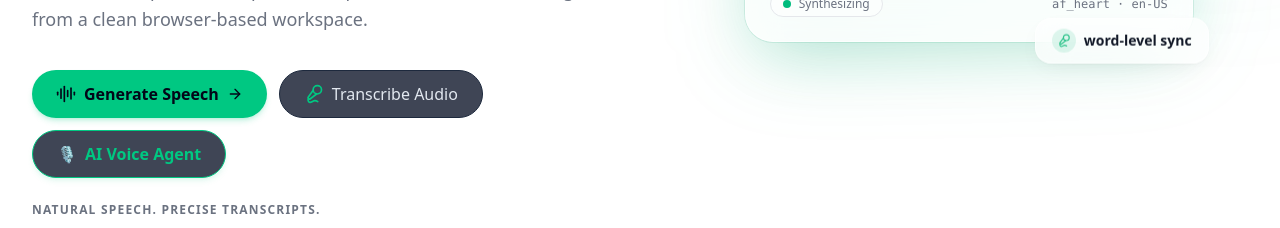
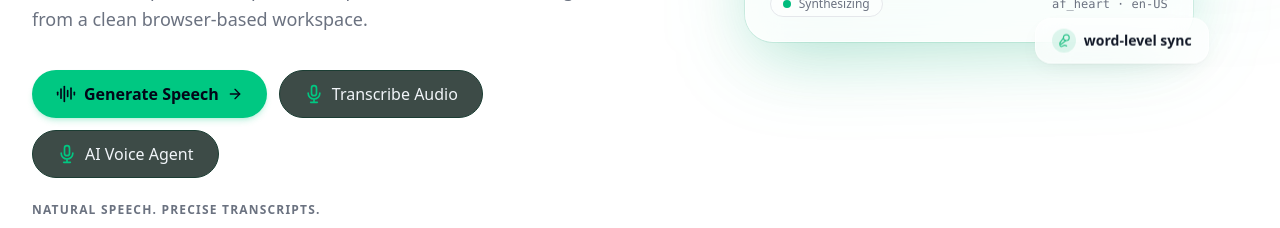
Before and after one commit to DevBySharif/konthora-assemblyai, a Next.js app: page / in a window 1280 px wide. Shown: the part 519-747 px from the top of the page. Built offline with nearby package versions, Linux system fonts and the light colour scheme; no server answers.

Commit message:
style: unify CTA button styling for UI consistency

```diff
--- a/src/components/home/FinalCTA.tsx
+++ b/src/components/home/FinalCTA.tsx
@@ -32,15 +32,20 @@ export function FinalCTA() {
                 </Link>
                 <Link
                   href={siteConfig.links.audioToText}
-                  className="inline-flex items-center rounded-full border border-slate-800 bg-slate-900/80 hover:border-[#00c882]/60 px-6 py-3 text-base font-medium text-slate-200 transition-colors hover:bg-slate-900 focus-visible:outline-none focus-visible:ring-2 focus-visible:ring-primary/50"
+                  className="inline-flex items-center gap-2 rounded-full bg-[#0d1f1a]/80 border border-[#1b3d33] hover:border-[#00c882] px-6 py-3 text-base font-medium text-slate-100 transition-colors focus-visible:outline-none focus-visible:ring-2 focus-visible:ring-primary/50"
                 >
+                  <svg className="w-5 h-5 text-[#00c882]" fill="none" stroke="currentColor" viewBox="0 0 24 24">
+                    <path strokeLinecap="round" strokeLinejoin="round" strokeWidth="2" d="M19 11a7 7 0 01-7 7m0 0a7 7 0 01-7-7m7 7v4m0 0H8m4 0h4m-4-8a3 3 0 01-3-3V5a3 3 0 116 0v6a3 3 0 01-3 3z" />
+                  </svg>
                   Transcribe audio
                 </Link>
                 <Link
                   href="/voice-agent"
-                  className="inline-flex items-center gap-2 rounded-full border border-[#00c882] bg-slate-900/80 hover:bg-[#00c882] hover:text-slate-950 px-6 py-3 text-base font-semibold text-[#00c882] shadow-md shadow-[#00c882]/10 transition-all duration-200 focus-visible:outline-none focus-visible:ring-2 focus-visible:ring-primary/50"
+                  className="inline-flex items-center gap-2 rounded-full bg-[#0d1f1a]/80 border border-[#1b3d33] hover:border-[#00c882] px-6 py-3 text-base font-medium text-slate-100 transition-colors focus-visible:outline-none focus-visible:ring-2 focus-visible:ring-primary/50"
                 >
-                  <span>🎙️</span>
+                  <svg className="w-5 h-5 text-[#00c882]" fill="none" stroke="currentColor" viewBox="0 0 24 24">
+                    <path strokeLinecap="round" strokeLinejoin="round" strokeWidth="2" d="M19 11a7 7 0 01-7 7m0 0a7 7 0 01-7-7m7 7v4m0 0H8m4 0h4m-4-8a3 3 0 01-3-3V5a3 3 0 116 0v6a3 3 0 01-3 3z" />
+                  </svg>
                   AI Voice Agent
                 </Link>
               </div>
--- a/src/components/home/Hero.tsx
+++ b/src/components/home/Hero.tsx
@@ -74,7 +74,7 @@ export function Hero() {
               variants={item(0.15)}
               className="mt-9 flex flex-wrap items-center gap-3 sm:justify-center lg:justify-start"
             >
-              {/* Button 1: Generate Speech */}
+              {/* Button 1: Generate Speech (Primary Solid Green) */}
               <Link
                 href={siteConfig.links.textToSpeech}
                 className="group inline-flex h-12 items-center justify-center gap-2 rounded-full bg-[#00c882] hover:bg-[#00e092] text-slate-950 font-semibold px-6 text-base transition-all shadow-md shadow-[#00c882]/20 hover:-translate-y-0.5 focus-visible:outline-none focus-visible:ring-2 focus-visible:ring-primary/50 focus-visible:ring-offset-2"
@@ -84,21 +84,26 @@ export function Hero() {
                 <ArrowRight className="h-4 w-4 transition-transform group-hover:translate-x-0.5" aria-hidden="true" />
               </Link>
 
-              {/* Button 2: Transcribe Audio */}
+              {/* Button 2: Transcribe Audio (Secondary Dark) */}
               <Link
                 href={siteConfig.links.audioToText}
-                className="inline-flex h-12 items-center justify-center gap-2 rounded-full bg-slate-900/80 border border-slate-800 hover:border-[#00c882]/60 text-slate-200 font-medium px-6 text-base backdrop-blur transition-all hover:-translate-y-0.5 hover:bg-slate-900 focus-visible:outline-none focus-visible:ring-2 focus-visible:ring-primary/50 focus-visible:ring-offset-2"
+                className="inline-flex h-12 items-center justify-center gap-2 rounded-full bg-[#0d1f1a]/80 border border-[#1b3d33] hover:border-[#00c882] text-slate-100 font-medium px-6 text-base backdrop-blur transition-all hover:-translate-y-0.5 focus-visible:outline-none focus-visible:ring-2 focus-visible:ring-primary/50 focus-visible:ring-offset-2"
               >
-                <Mic2 className="h-5 w-5 text-[#00c882]" aria-hidden="true" />
+                <svg className="w-5 h-5 text-[#00c882]" fill="none" stroke="currentColor" viewBox="0 0 24 24">
+                  <path strokeLinecap="round" strokeLinejoin="round" strokeWidth="2" d="M19 11a7 7 0 01-7 7m0 0a7 7 0 01-7-7m7 7v4m0 0H8m4 0h4m-4-8a3 3 0 01-3-3V5a3 3 0 116 0v6a3 3 0 01-3 3z" />
+                </svg>
                 Transcribe Audio
               </Link>
 
-              {/* NEW Button 3: Real-Time Voice Agent */}
+              {/* Button 3: AI Voice Agent (Secondary Dark - Identical to Button 2) */}
               <Link
                 href="/voice-agent"
-                className="inline-flex h-12 items-center justify-center gap-2 rounded-full bg-slate-900/80 border border-[#00c882] text-[#00c882] hover:bg-[#00c882] hover:text-slate-950 font-semibold px-6 text-base transition-all shadow-md shadow-[#00c882]/10 hover:-translate-y-0.5 focus-visible:outline-none focus-visible:ring-2 focus-visible:ring-primary/50 focus-visible:ring-offset-2"
+                className="inline-flex h-12 items-center justify-center gap-2 rounded-full bg-[#0d1f1a]/80 border border-[#1b3d33] hover:border-[#00c882] text-slate-100 font-medium px-6 text-base backdrop-blur transition-all hover:-translate-y-0.5 focus-visible:outline-none focus-visible:ring-2 focus-visible:ring-primary/50 focus-visible:ring-offset-2"
               >
-                <span>🎙️</span> AI Voice Agent
+                <svg className="w-5 h-5 text-[#00c882]" fill="none" stroke="currentColor" viewBox="0 0 24 24">
+                  <path strokeLinecap="round" strokeLinejoin="round" strokeWidth="2" d="M19 11a7 7 0 01-7 7m0 0a7 7 0 01-7-7m7 7v4m0 0H8m4 0h4m-4-8a3 3 0 01-3-3V5a3 3 0 116 0v6a3 3 0 01-3 3z" />
+                </svg>
+                AI Voice Agent
               </Link>
             </motion.div>
 
```
